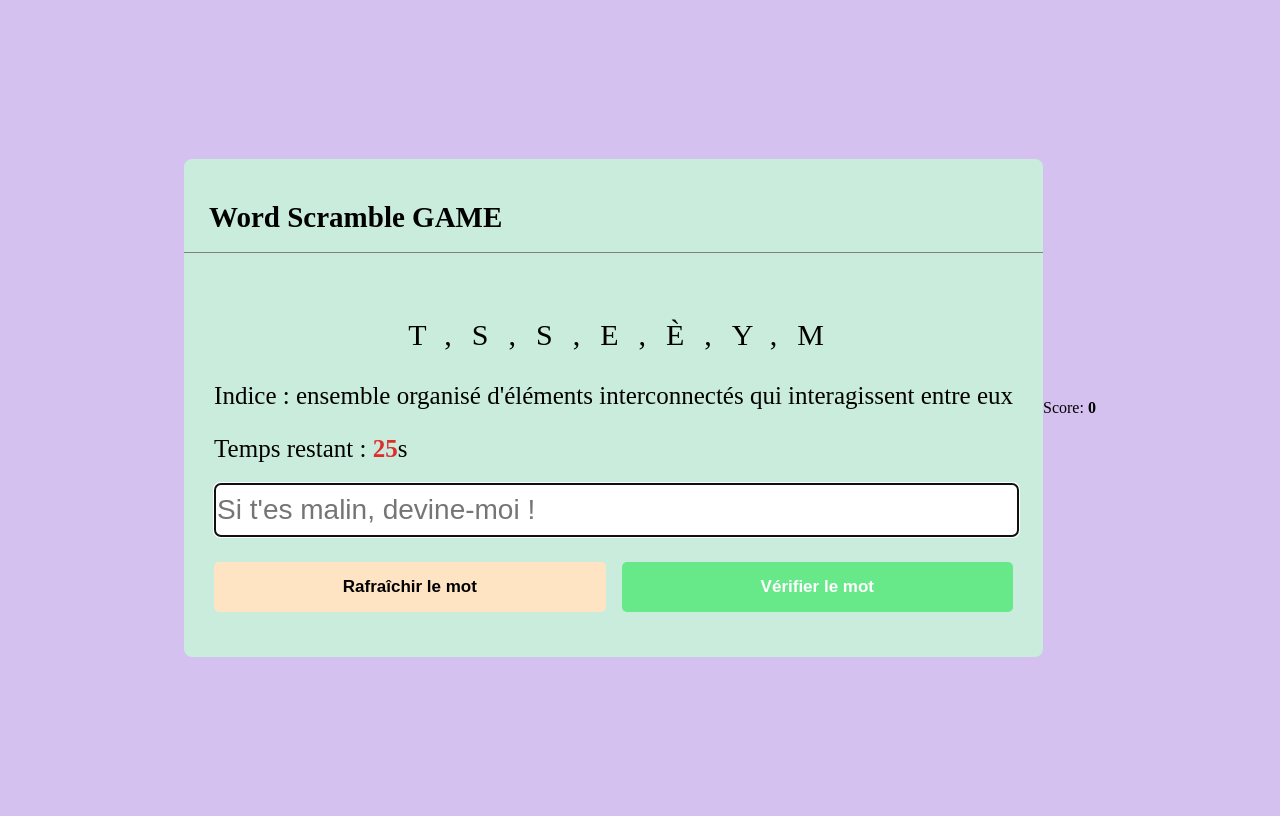
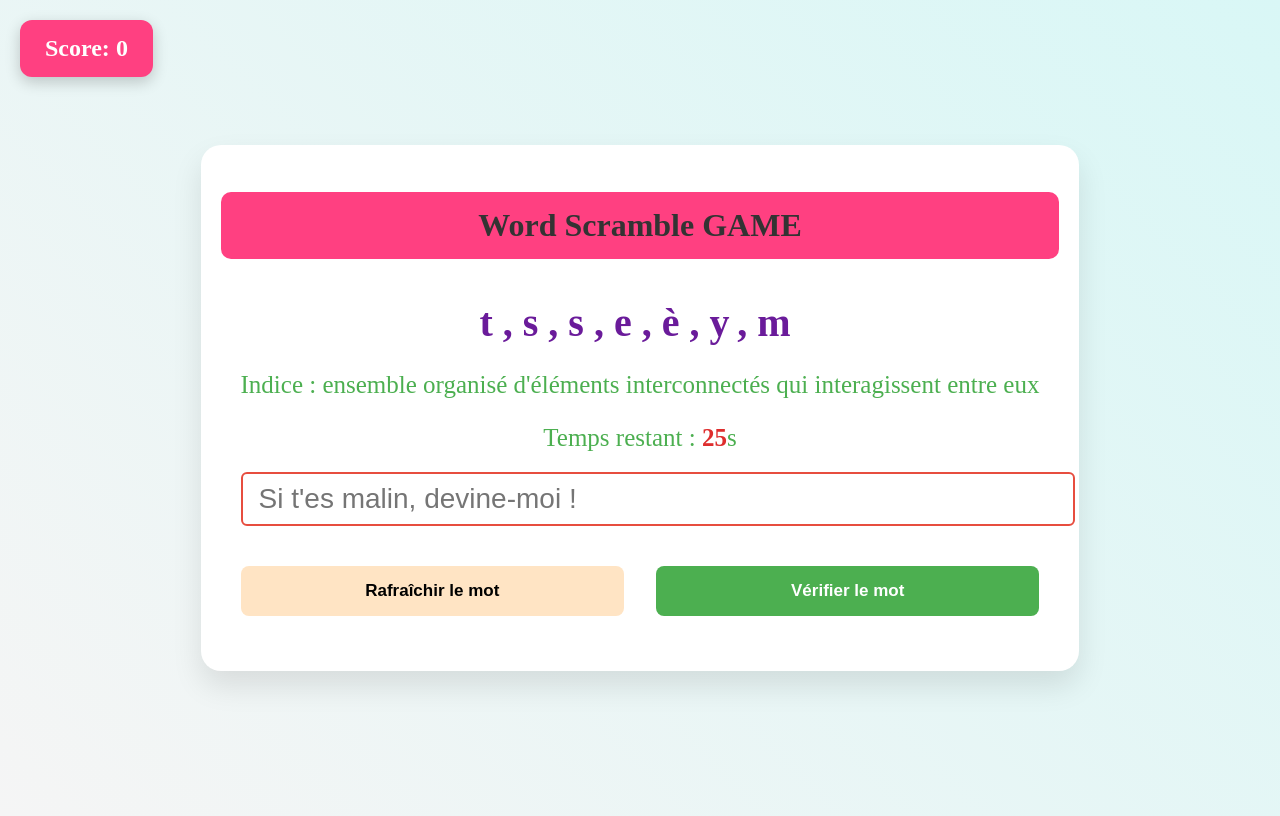
Before and after one commit to azeddin-jimi/projetwordscramle, a plain HTML site: page index.html in a window 1280 px wide. Drawn offline with Linux system fonts and the light colour scheme; some packages are replaced by stand-ins of ours; a script that the page names is missing.

Commit message:
Update style.css

```diff
--- a/style.css
+++ b/style.css
@@ -10,33 +10,44 @@ body{
     align-items: center;
     justify-content:center ;
     min-height:100vh ;
-    background-color: rgb(212, 193, 239) ;
+    background: linear-gradient(45deg, #f5f5f5, #d9f7f6);
 }
 .container{
-    background-color: rgb(201, 236, 220);
-    width: px;
+    background-color: #fff;
+    width:400 px;
     border-radius: 8px;
+    border-radius: 20px;
+    box-shadow: 0 15px 30px rgba(0, 0, 0, 0.1); /* Shadow for a pop-out effect */
+    padding: 20px;
+    text-align: center;
 
 }
 .container h2{
-    font-size: 29px;
-    font-weight:560 ;
-    border-bottom: 0.5px solid gray;
-    padding: 18px 25px;
+    font-size: 32px;
+    font-weight: 600;
+    padding: 15px 25px;
+    color: #333;
+    background-color:  #FF4081; /* Fun header color */
+    border-radius: 10px;
+
 }
 .container .content{
-    padding: 10px ;
+    padding: none ;
     margin: 25px 20px 35px;
 }
 .content .word {
-    font-size: 30px;
-    font-weight: 530;
+    font-size: 40px;
+    font-weight: 600;
     text-align: center;
-    text-transform: uppercase;
-    letter-spacing: 20px;
-    margin-right: -25px;
+    letter-spacing: 10px;
+    color: #6A1B9A;
+    margin-bottom: 15px;
 }
 .content .details{
+    font-size: 22px;
+    margin-bottom: 10px;
+    color: #4CAF50;
+
     margin: 25px 0px 20px ;
 }
 /* .hint:not(span){
@@ -51,34 +62,65 @@ body{
     color: rgb(222, 45, 45);
 }
 input{
-    width:100% ;
+    width: 100%;
     height: 50px;
     font-size: 28px;
-    color: rgb(81, 113, 240) ;
-    /* outline: none;  */
-    padding: px 16px ;
-    border: 1px solid gray;
+    color: #333;
+    padding: 0 16px;
+    border: 2px solid #FF8F56; /* Border color */
     border-radius: 6px;
+    margin-bottom: 15px;
+    transition: all 0.3s ease;
 }
+input:focus {
+    border-color: #e74d3f; /* Focus color */
+    outline: none;
+}
+
 .buttons{
     display: flex;
-    justify-content: space-between ;
-    margin-top: 25px ;
+    justify-content: space-between;
+    margin-top: 25px;
+
 }
 .buttons button{
     border: none;
     outline: none;
-    width: calc(100% / 2 - 8px);
-    padding: 15px 0 ;
-    border-radius:5px;
+    width: 48%;
+    padding: 15px 0;
+    border-radius: 8px;
     font-size: 17px;
     font-weight: 550;
+    transition: all 0.3s ease;
 }
 .buttons .refrech{
     background-color: bisque;
     color: rgb(0, 0, 0);
 }
-.buttons .check{
-    background-color: rgb(103, 233, 138);
+.buttons .check {
+    background-color: #4CAF50; /* Bright green */
     color: #fff;
 }
+
+.buttons button:hover {
+    transform: scale(1.05); /* Hover effect */
+}
+
+/* Score Styling */
+.score {
+    position: absolute;
+    top: 20px;
+    left: 20px;
+    background-color: #FF4081; /* Fun pink color */
+    padding: 15px 25px;
+    border-radius: 12px;
+    font-size: 24px;
+    font-weight: bold;
+    color: #fff;
+    box-shadow: 0 5px 15px rgba(0, 0, 0, 0.2);
+    transition: transform 0.3s ease;
+}
+
+.score:hover {
+    transform: scale(1.1);
+}
```
